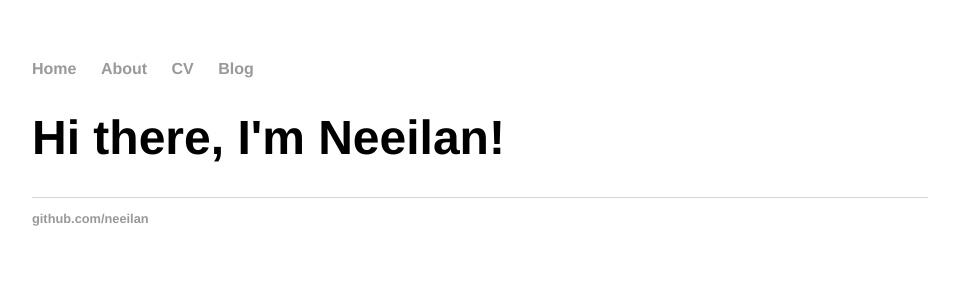
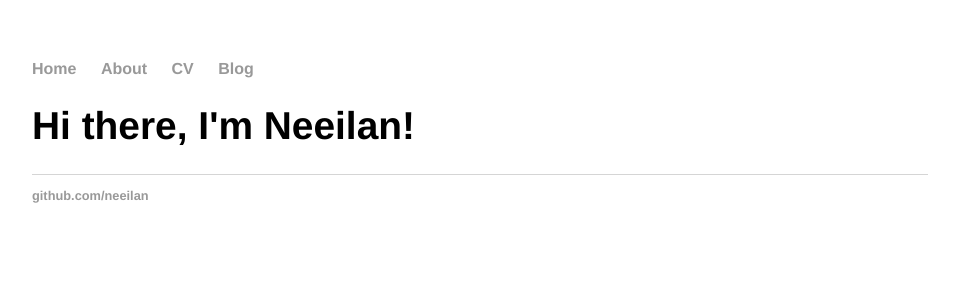
Before and after one commit to neeilan/neeilan.github.io, a Jekyll site: the page built from index.html, in a window 1280 px wide. Shown: the top 300 px of the page, without its empty margins (160-1119 px from the left). Built offline with Jekyll 4.4.1, drawn with Linux system fonts in a browser that asks for light colours.

Commit message:
Update main.css

```diff
--- a/css/main.css
+++ b/css/main.css
@@ -43,5 +43,5 @@
 }
 
 .blurb {
-    font-family:'Helvetica', 'Arial', 'Sans-Serif';
+    font-size: 0.9em;
 }
```
